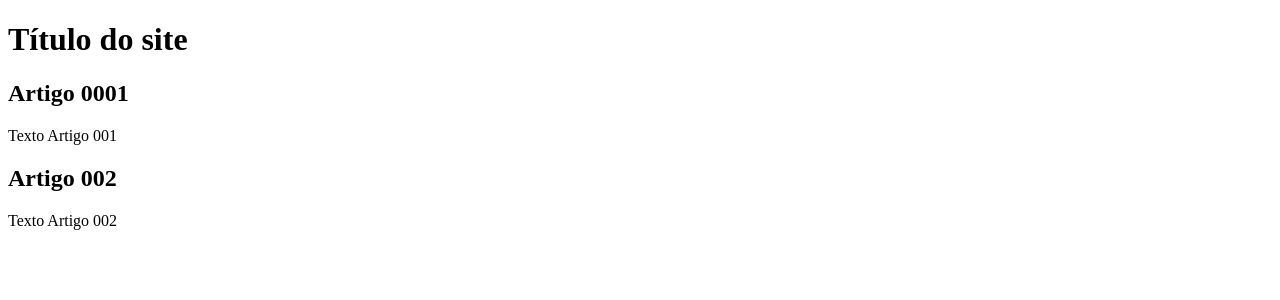
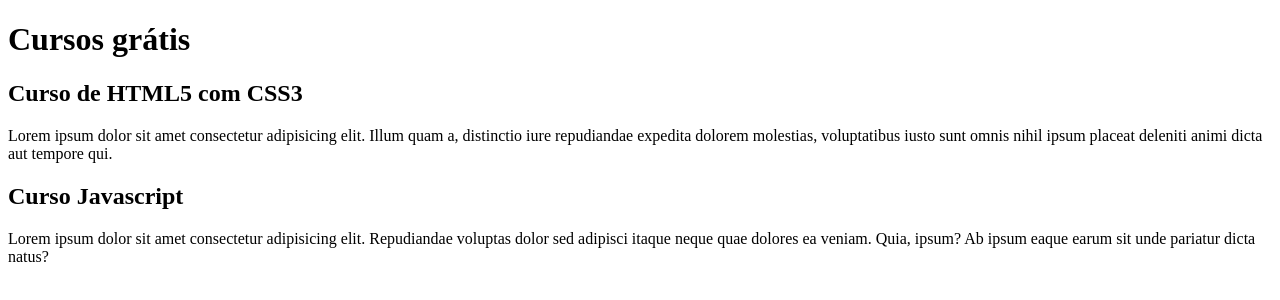
Before and after one commit to leonardonps/projeto-site, a plain HTML site: page index.html in a window 1280 px wide. Drawn offline with Linux system fonts and the light colour scheme.

Commit message:
comecei a escrever o conteúdo

```diff
--- a/index.html
+++ b/index.html
@@ -9,15 +9,15 @@
 <body>
     <main>
         <header>
-            <h1>Título do site</h1>
+            <h1>Cursos grátis</h1>
         </header>
         <article>
-            <h2>Artigo 0001</h2>
-            <p>Texto Artigo 001</p>
+            <h2>Curso de HTML5 com CSS3</h2>
+            <p>Lorem ipsum dolor sit amet consectetur adipisicing elit. Illum quam a, distinctio iure repudiandae expedita dolorem molestias, voluptatibus iusto sunt omnis nihil ipsum placeat deleniti animi dicta aut tempore qui.</p>
         </article>
         <article>
-            <h2>Artigo 002</h2>
-            <p>Texto Artigo 002</p>
+            <h2>Curso Javascript</h2>
+            <p>Lorem ipsum dolor sit amet consectetur adipisicing elit. Repudiandae voluptas dolor sed adipisci itaque neque quae dolores ea veniam. Quia, ipsum? Ab ipsum eaque earum sit unde pariatur dicta natus?</p>
         </article>
     </main>
 </body>
```
